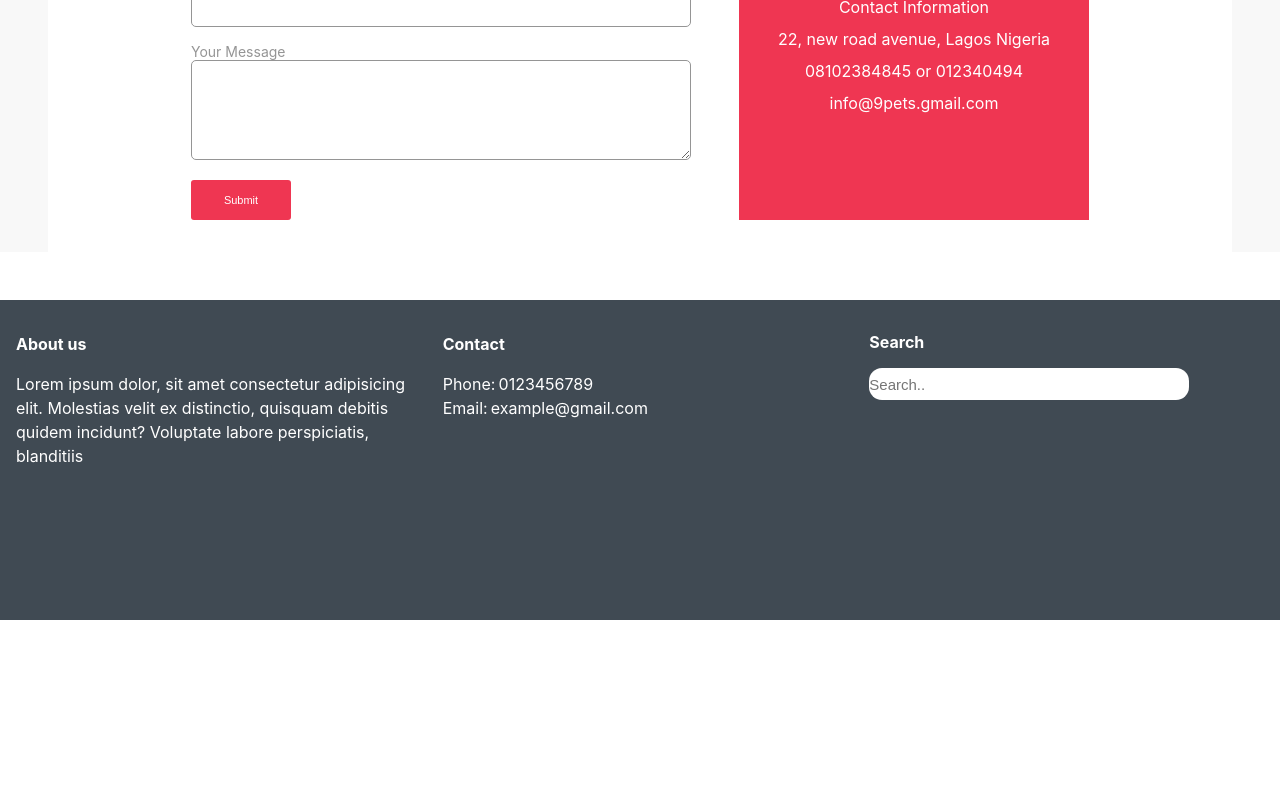
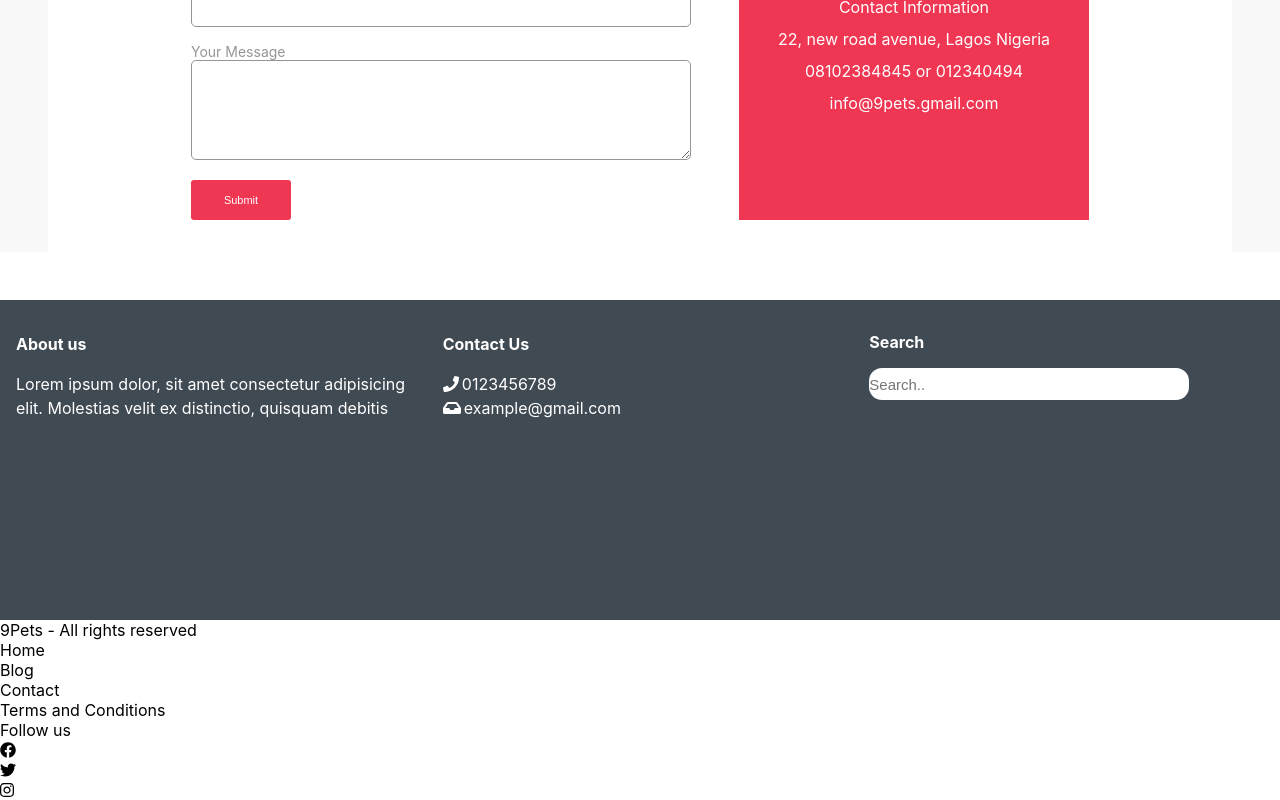
Before and after one commit to charleslukes/pet-store, a React (Create React App) app: page /contactpage in a window 1280 px wide. Shown: the part 864-1664 px from the top of the page. Before the commit the page ends 1484 px from the top, so only its background shows below. Built offline with nearby package versions, Linux system fonts and the light colour scheme.

Commit message:
improved footer to add links

```diff
--- a/src/components/common/Footer.jsx
+++ b/src/components/common/Footer.jsx
@@ -4,27 +4,44 @@ import './Footer.css';
 const Footer = () => {
 
   return (
-    <div className='footer'>
+    <footer>
+      <div className='footer'>
       <div className='about'>
         <div className='first'>About us</div>
         <div className='about-text'>
           Lorem ipsum dolor, sit amet consectetur adipisicing elit.
           Molestias velit ex distinctio, quisquam debitis
-          quidem incidunt? Voluptate labore perspiciatis,
-          blanditiis
         </div>
       </div>
 
       <div className='contact'>
-        <div className='first'>Contact</div>
-        <div><label htmlFor="phone">Phone:</label>0123456789</div>
-        <div><label htmlFor="email">Email:</label>example@gmail.com</div>
+        <div className='first'>Contact Us</div>
+        <div><label htmlFor="phone"><i class="fas fa-phone"></i></label>0123456789</div>
+        <div><label htmlFor="email"><i class="fas fa-inbox"></i></label>example@gmail.com</div>
       </div>
       <div className='searchBar'>
         <div className='first'>Search</div>
         <input type="text" placeholder="Search.." name="search" />
       </div>
-    </div>
+      </div>
+      <div className='last-foot-row'>
+        <p>9Pets - All rights reserved</p>
+        <ul>
+          <li>Home</li>
+          <li>Blog</li>
+          <li>Contact</li>
+          <li>Terms and Conditions</li>
+        </ul>
+        <div>
+          <ul>
+            <li>Follow us</li>
+            <li><i class="fab fa-facebook"></i></li>
+            <li><i class="fab fa-twitter"></i></li>
+            <li><i class="fab fa-instagram"></i></li>
+          </ul>
+        </div>
+      </div>
+    </footer>
   )
 
 }
```
